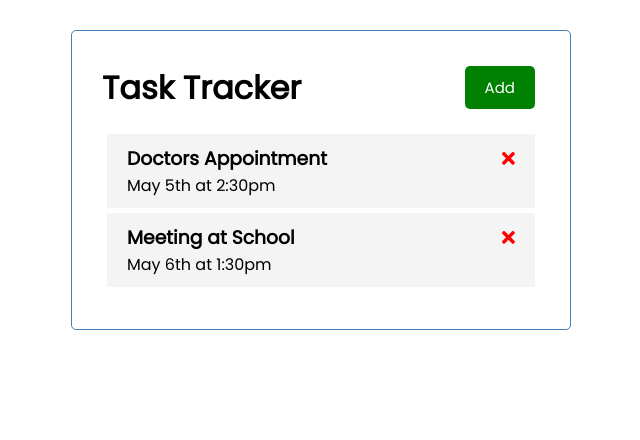
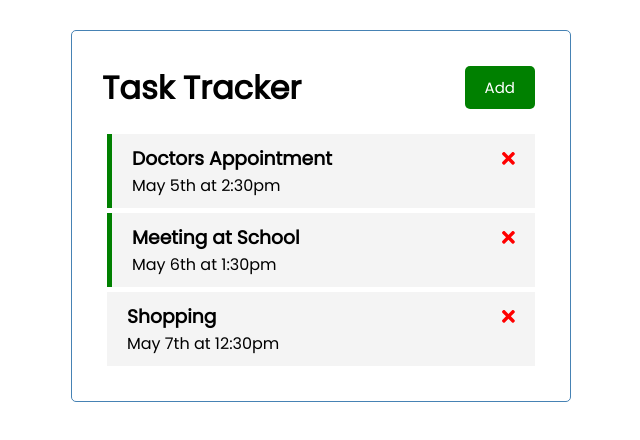
Before and after one commit to jbrasko2/angular-crash, an Angular app: page / in a window 1280 px wide. Shown: the top 440 px of the page, without its empty margins (319-959 px from the left). Built offline with nearby package versions, Linux system fonts and the light colour scheme; data requests are answered from the project's data file.

Commit message:
add ngClass  to task for reminder

```diff
--- a/db.json
+++ b/db.json
@@ -11,6 +11,12 @@
       "text": "Meeting at School",
       "day": "May 6th at 1:30pm",
       "reminder": true
+    },
+    {
+      "id": 3,
+      "text": "Shopping",
+      "day": "May 7th at 12:30pm",
+      "reminder": false
     }
   ]
 }
--- a/src/app/components/task-item/task-item.component.html
+++ b/src/app/components/task-item/task-item.component.html
@@ -1,4 +1,4 @@
-<div class="task">
+<div [ngClass]="{ reminder: task.reminder }" class="task">
   <h3>
     {{ task.text }}
     <fa-icon
```
